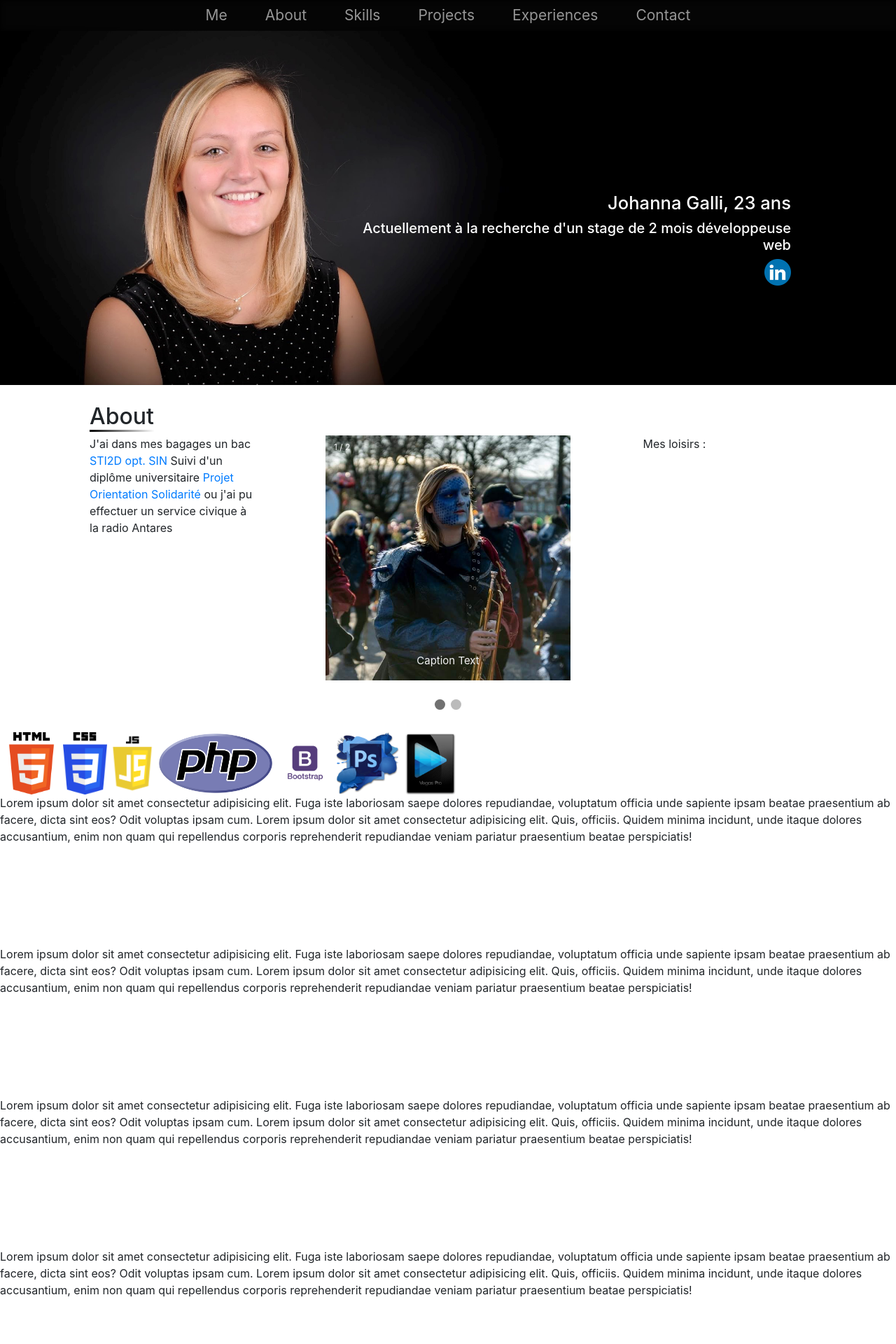
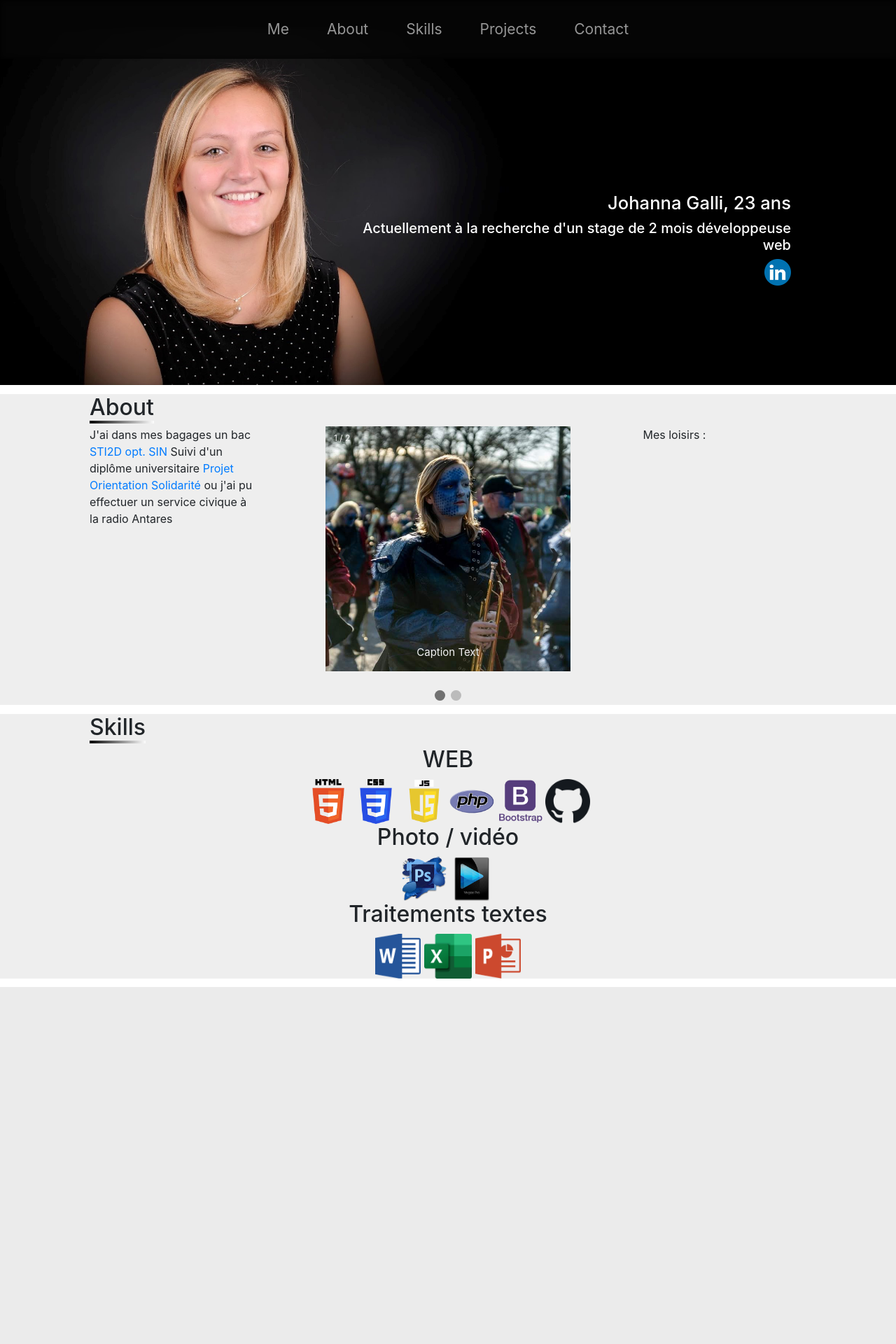
Before and after one commit to johanna-Galli/portfolio3, a PHP site: page / in a window 1280 px wide. Shown: the top 1920 px of the page at 70% size. After the commit the page ends 1410 px from the top, so only its background shows below. Run offline with PHP 8.4, Linux system fonts and the light colour scheme.

Commit message:
ajout form part skills

```diff
--- a/asset/style/style.css
+++ b/asset/style/style.css
@@ -5,8 +5,12 @@ body {
 }
 
 .title span {
-    border-bottom: 3px solid #ffffff;
+    border-bottom: 4px solid #ffffff;
     border-image: linear-gradient(to right, black, white) 1;
+}
+
+.contain {
+    background-color: rgba(204, 204, 204, 0.329);
 }
 
 /**********************NAVBAR**********************************/
@@ -144,7 +148,7 @@ nav {
 /**********************about**************************/
 
 #about {
-    margin: 2vw auto;
+    margin: 1vw auto;
     width: 80%;
 }
 
@@ -245,7 +249,21 @@ img {
     }
 }
 
+
+
+/**********************Skills**************************/
+
+#skills {
+    margin: 1vw auto;
+    width: 80%;
+}
+
+.containerLogos {
+    margin: auto;
+    text-align: center;
+}
+
 .logoSkills {
-    height: 7vw;
+    height: 5vw;
     width: auto;
 }
--- a/index.php
+++ b/index.php
@@ -21,7 +21,6 @@
             <a href="#about" class="btn">About</a>
             <a href="#skills" class="btn">Skills</a>
             <a href="#projects" class="btn">Projects</a>
-            <a href="#experiences" class="btn">Experiences</a>
             <a href="#contact" class="btn">Contact</a>
             <a href="javascript:void(0);" class="icon" onclick="navbar()">
                 <i class="fa fa-bars"></i>
@@ -40,10 +39,9 @@
         </div>
     </header>
 
-
+    <div class="contain">
         <div id="about">
             <h2 class="title"><span>About</span></h2>
-
             <div class="row">
                 <div class="col txt">
                     <p>
@@ -55,11 +53,8 @@
                         <a href="https://www.service-civique.gouv.fr/actualites/lancement-du-programme-projet-orientation-solidarite-a-mulhouse">
                             Projet Orientation Solidarité
                         </a> ou j'ai pu effectuer un service civique à la radio Antares
-
-
                     </p>
                 </div>
-
                 <div class="col-6">
                     <div class="slideshow-container">
                         <div class="mySlides">
@@ -81,68 +76,43 @@
                         <span class="dot" onclick="currentSlide(2)"></span>
                     </div>
                 </div>
-
                 <p class="col">
                     Mes loisirs :
                 </p>
             </div>
         </div>
+    </div>
 
 
-    <div id="Skills">
-        <div class="d-flex">
+    <div class="contain">
+        <div id="skills">
+            <h2 class="title"><span>Skills</span></h2>
+            <div class="containerLogos">
+                <div class="web">
+                    <h2>WEB</h2>
                     <img class="logoSkills" src="asset/img/skills/html5.png" alt="logo html5">
                     <img class="logoSkills" src="asset/img/skills/css3.png" alt="logo css3">
                     <img class="logoSkills" src="asset/img/skills/js.png" alt="logo javascript">
                     <img class="logoSkills" src="asset/img/skills/php.png" alt="logo php">
                     <img class="logoSkills" src="asset/img/skills/bootstrap.png" alt="logo bootstrap">
+                    <img class="logoSkills" src="asset/img/skills/github.png" alt="logo github">
+                </div>
+
+                <div class="photoVideo">
+                    <h2>Photo / vidéo</h2>
                     <img class="logoSkills" src="asset/img/skills/photoshop.png" alt="logo photoshop">
                     <img class="logoSkills" src="asset/img/skills/vegas-pro.png" alt="logo vegas-pro">
                 </div>
 
+                <div class="traitementTexte">
+                    <h2>Traitements textes</h2>
+                    <img class="logoSkills" src="asset/img/skills/word.png" alt="Word">
+                    <img class="logoSkills" src="asset/img/skills/excel.png" alt="excel">
+                    <img class="logoSkills" src="asset/img/skills/powerpoint.png" alt="powerpoint">
                 </div>
-
-
-
-
-
-
-Lorem ipsum dolor sit amet consectetur adipisicing elit. Fuga iste laboriosam saepe dolores repudiandae, voluptatum officia unde sapiente ipsam beatae praesentium ab facere, dicta sint eos? Odit voluptas ipsam cum.
-Lorem ipsum dolor sit amet consectetur adipisicing elit. Quis, officiis. Quidem minima incidunt, unde itaque dolores accusantium, enim non quam qui repellendus corporis reprehenderit repudiandae veniam pariatur praesentium beatae perspiciatis!
-<br><br><br><br><br><br><br>
-Lorem ipsum dolor sit amet consectetur adipisicing elit. Fuga iste laboriosam saepe dolores repudiandae, voluptatum officia unde sapiente ipsam beatae praesentium ab facere, dicta sint eos? Odit voluptas ipsam cum.
-Lorem ipsum dolor sit amet consectetur adipisicing elit. Quis, officiis. Quidem minima incidunt, unde itaque dolores accusantium, enim non quam qui repellendus corporis reprehenderit repudiandae veniam pariatur praesentium beatae perspiciatis!
-<br><br><br><br><br><br><br>
-Lorem ipsum dolor sit amet consectetur adipisicing elit. Fuga iste laboriosam saepe dolores repudiandae, voluptatum officia unde sapiente ipsam beatae praesentium ab facere, dicta sint eos? Odit voluptas ipsam cum.
-Lorem ipsum dolor sit amet consectetur adipisicing elit. Quis, officiis. Quidem minima incidunt, unde itaque dolores accusantium, enim non quam qui repellendus corporis reprehenderit repudiandae veniam pariatur praesentium beatae perspiciatis!
-<br><br><br><br><br><br><br>
-Lorem ipsum dolor sit amet consectetur adipisicing elit. Fuga iste laboriosam saepe dolores repudiandae, voluptatum officia unde sapiente ipsam beatae praesentium ab facere, dicta sint eos? Odit voluptas ipsam cum.
-Lorem ipsum dolor sit amet consectetur adipisicing elit. Quis, officiis. Quidem minima incidunt, unde itaque dolores accusantium, enim non quam qui repellendus corporis reprehenderit repudiandae veniam pariatur praesentium beatae perspiciatis!
-<br><br><br><br><br><br><br>
-Lorem ipsum dolor sit amet consectetur adipisicing elit. Fuga iste laboriosam saepe dolores repudiandae, voluptatum officia unde sapiente ipsam beatae praesentium ab facere, dicta sint eos? Odit voluptas ipsam cum.
-Lorem ipsum dolor sit amet consectetur adipisicing elit. Quis, officiis. Quidem minima incidunt, unde itaque dolores accusantium, enim non quam qui repellendus corporis reprehenderit repudiandae veniam pariatur praesentium beatae perspiciatis!
-<br><br><br><br><br><br><br>
-Lorem ipsum dolor sit amet consectetur adipisicing elit. Fuga iste laboriosam saepe dolores repudiandae, voluptatum officia unde sapiente ipsam beatae praesentium ab facere, dicta sint eos? Odit voluptas ipsam cum.
-Lorem ipsum dolor sit amet consectetur adipisicing elit. Quis, officiis. Quidem minima incidunt, unde itaque dolores accusantium, enim non quam qui repellendus corporis reprehenderit repudiandae veniam pariatur praesentium beatae perspiciatis!
-<br><br><br><br><br><br><br>
-Lorem ipsum dolor sit amet consectetur adipisicing elit. Fuga iste laboriosam saepe dolores repudiandae, voluptatum officia unde sapiente ipsam beatae praesentium ab facere, dicta sint eos? Odit voluptas ipsam cum.
-Lorem ipsum dolor sit amet consectetur adipisicing elit. Quis, officiis. Quidem minima incidunt, unde itaque dolores accusantium, enim non quam qui repellendus corporis reprehenderit repudiandae veniam pariatur praesentium beatae perspiciatis!
-<br><br><br><br><br><br><br>
-Lorem ipsum dolor sit amet consectetur adipisicing elit. Fuga iste laboriosam saepe dolores repudiandae, voluptatum officia unde sapiente ipsam beatae praesentium ab facere, dicta sint eos? Odit voluptas ipsam cum.
-Lorem ipsum dolor sit amet consectetur adipisicing elit. Quis, officiis. Quidem minima incidunt, unde itaque dolores accusantium, enim non quam qui repellendus corporis reprehenderit repudiandae veniam pariatur praesentium beatae perspiciatis!
-<br><br><br><br><br><br><br>
-Lorem ipsum dolor sit amet consectetur adipisicing elit. Fuga iste laboriosam saepe dolores repudiandae, voluptatum officia unde sapiente ipsam beatae praesentium ab facere, dicta sint eos? Odit voluptas ipsam cum.
-Lorem ipsum dolor sit amet consectetur adipisicing elit. Quis, officiis. Quidem minima incidunt, unde itaque dolores accusantium, enim non quam qui repellendus corporis reprehenderit repudiandae veniam pariatur praesentium beatae perspiciatis!
-<br><br><br><br><br><br><br>
-Lorem ipsum dolor sit amet consectetur adipisicing elit. Fuga iste laboriosam saepe dolores repudiandae, voluptatum officia unde sapiente ipsam beatae praesentium ab facere, dicta sint eos? Odit voluptas ipsam cum.
-Lorem ipsum dolor sit amet consectetur adipisicing elit. Quis, officiis. Quidem minima incidunt, unde itaque dolores accusantium, enim non quam qui repellendus corporis reprehenderit repudiandae veniam pariatur praesentium beatae perspiciatis!
-<br><br><br><br><br><br><br>
-Lorem ipsum dolor sit amet consectetur adipisicing elit. Fuga iste laboriosam saepe dolores repudiandae, voluptatum officia unde sapiente ipsam beatae praesentium ab facere, dicta sint eos? Odit voluptas ipsam cum.
-Lorem ipsum dolor sit amet consectetur adipisicing elit. Quis, officiis. Quidem minima incidunt, unde itaque dolores accusantium, enim non quam qui repellendus corporis reprehenderit repudiandae veniam pariatur praesentium beatae perspiciatis!
-<br><br><br><br><br><br><br>
-Lorem ipsum dolor sit amet consectetur adipisicing elit. Fuga iste laboriosam saepe dolores repudiandae, voluptatum officia unde sapiente ipsam beatae praesentium ab facere, dicta sint eos? Odit voluptas ipsam cum.
-Lorem ipsum dolor sit amet consectetur adipisicing elit. Quis, officiis. Quidem minima incidunt, unde itaque dolores accusantium, enim non quam qui repellendus corporis reprehenderit repudiandae veniam pariatur praesentium beatae perspiciatis!
-<br><br><br><br><br><br><br>
+            </div>
+        </div>
+    </div>
 
     <script src="asset/js/app.js"></script>
 </body>
```
Also changed, not shown: asset/img/skills/bootstrap.png, asset/img/skills/css3.png, asset/img/skills/excel.png (added), asset/img/skills/github.png (added), asset/img/skills/html5.png, asset/img/skills/js.png, asset/img/skills/photoshop.png, asset/img/skills/php.png, asset/img/skills/powerpoint.png (added), asset/img/skills/vegas-pro.png, asset/img/skills/word.png (added). Lines whose indentation alone changed are shown as unchanged.
